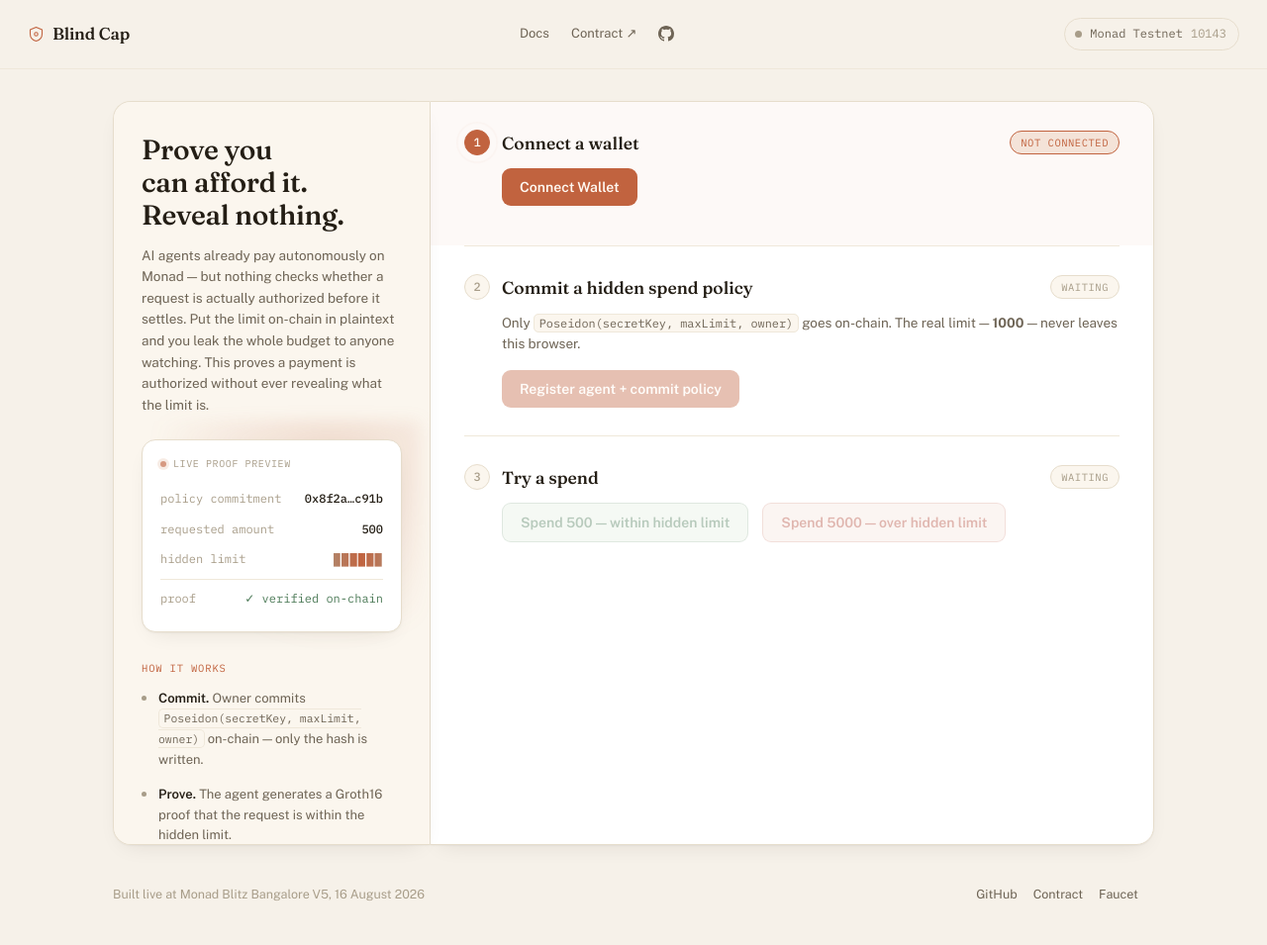
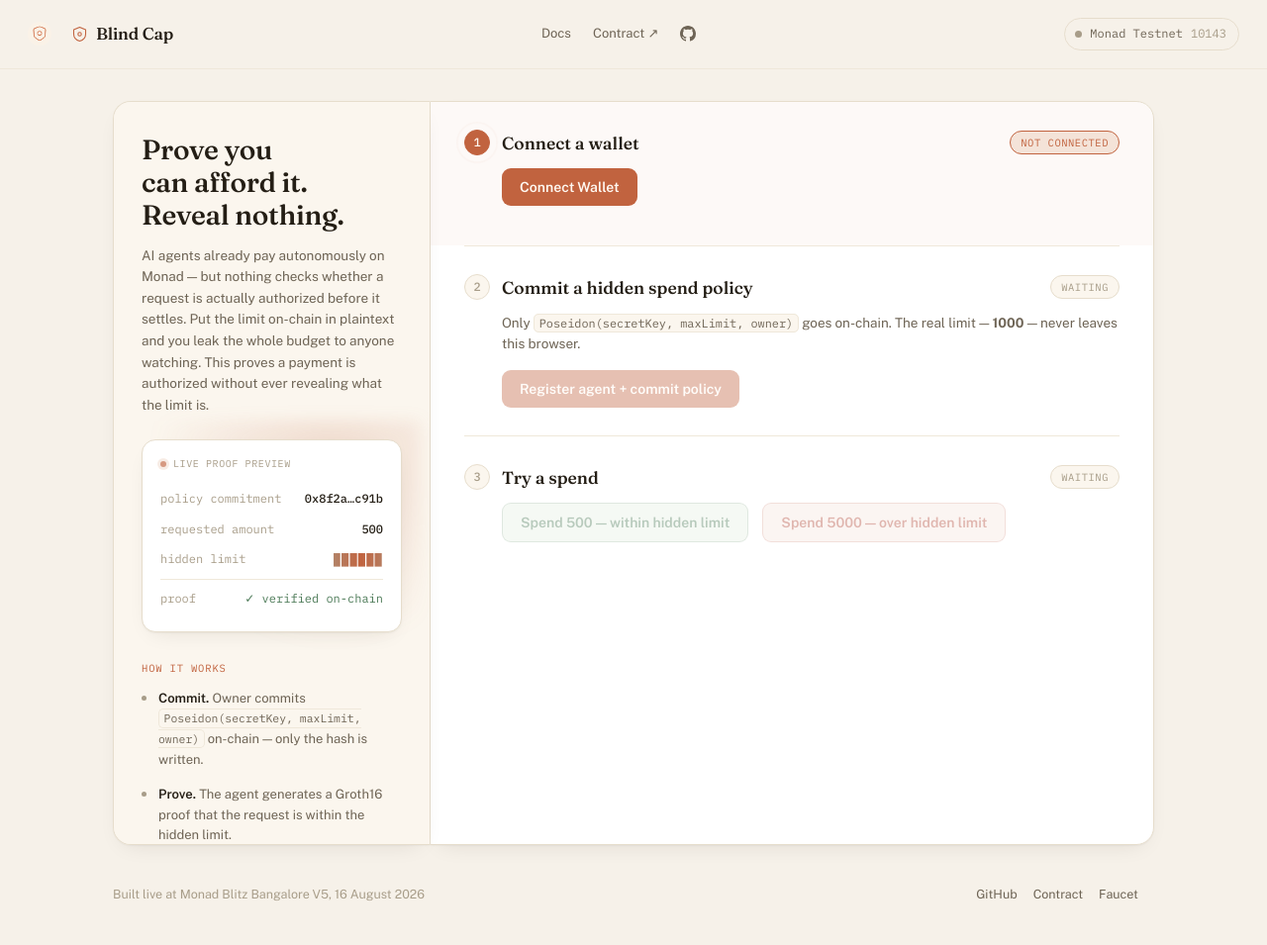
Before and after one commit to JMadhan1/Monad_blitz, a website with bundled scripts: page public/index.html in a window 1280 px wide. Shown: the whole page at 99% size. Built offline with nearby package versions, Linux system fonts and the light colour scheme; a script that the page names is missing.

Commit message:
Update README, index.html, add logo and vercel config

```diff
--- a/public/index.html
+++ b/public/index.html
@@ -12,6 +12,7 @@
 <body>
   <header class="topbar">
     <div class="wordmark">
+      <img src="logo.png" alt="Blind Cap Logo" class="logo-img" style="width: 24px; height: 24px; border-radius: 50%; margin-right: 12px; vertical-align: middle;" />
       <span class="wordmark-mark" aria-hidden="true">
         <svg viewBox="0 0 24 24" width="17" height="17" fill="none">
           <path d="M12 2.2 L20.5 5.8 V11.6 C20.5 16.9 17 20.6 12 22 C7 20.6 3.5 16.9 3.5 11.6 V5.8 Z" stroke="currentColor" stroke-width="1.5" stroke-linejoin="round" />
```
Also changed, not shown: README.md, logo.png (added), vercel.json (added).
